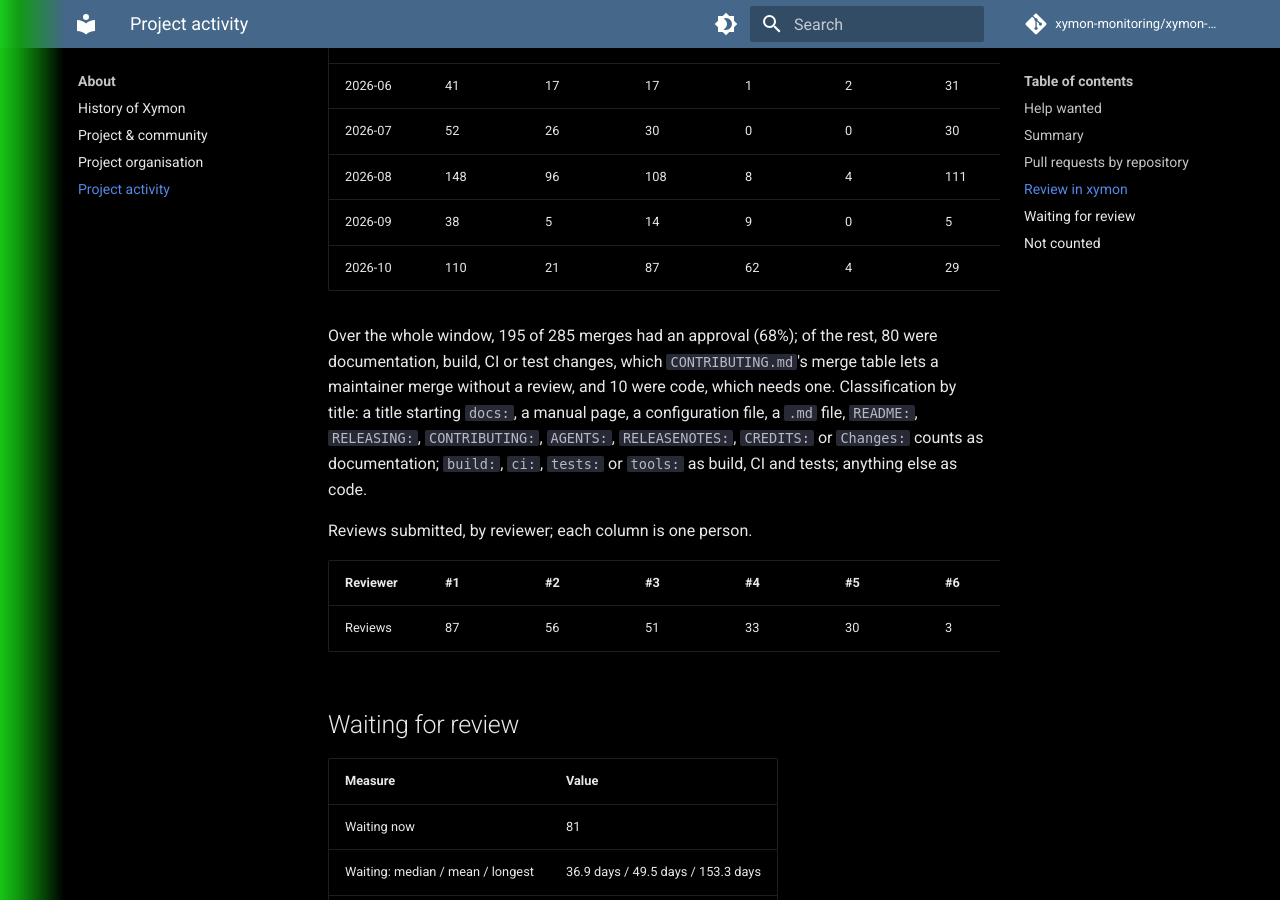
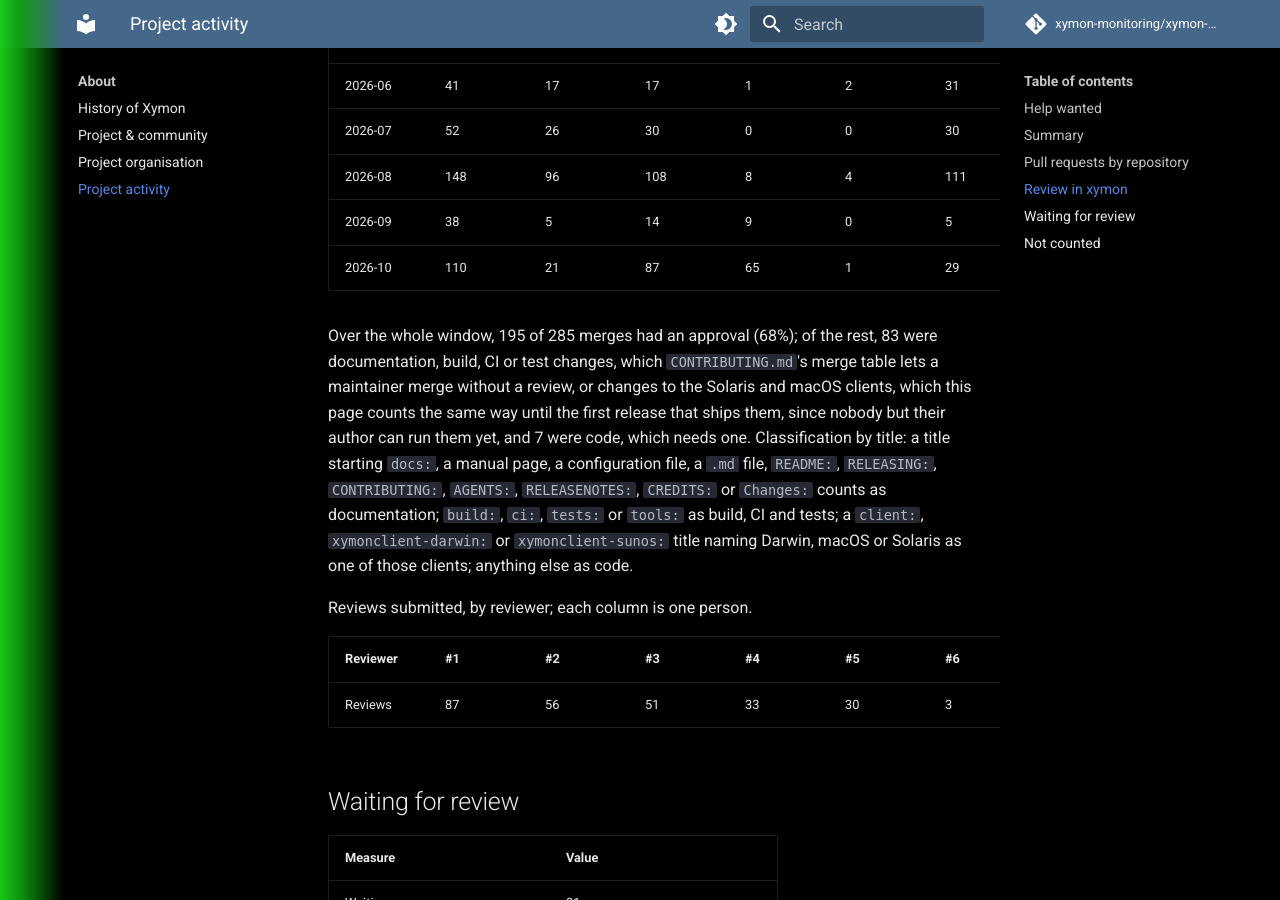
Before and after one commit to xymon-monitoring/xymon-wiki, an MkDocs documentation site: the page built from docs/about/project-activity.md, in a window 1280 px wide and 900 px high, scrolled down 3961 px. Built offline with MkDocs 1.6.1 and Material for MkDocs 9.7.7, drawn with Linux system fonts in a browser that asks for light colours; comment, search, counter and statistics services are not loaded.

Commit message:
about: count the Solaris and macOS client merges as allowed without a review
Until the first release that ships them, nobody but their author can run
the Solaris and macOS clients, so the activity page counts a client title
naming Darwin, macOS or Solaris with the documentation, build, CI and test
changes rather than as code that needed a review. The page says this is
its own allowance, not a project rule.

```diff
--- a/docs/about/project-activity.md
+++ b/docs/about/project-activity.md
@@ -40,7 +40,7 @@ The estimate divides the arrivals by one reviewer's pace; it is a range read fro
 | 🔴 | Does review keep up with what arrives? (`xymon`, last four whole months) | 279 became ready · 144 approved (52%) | ≥ 90% approved | < 60% |
 | 🔴 | Ready pull requests waiting more than 30 days | 41 of 81 waiting | ≤ 5 | > 20 |
 | 🟡 | People doing 80% of the reviews | 4 (busiest: 33% of all reviews) | ≥ 6 | ≤ 3 |
-| 🔴 | Code merged in `xymon` without an approval since the review rule (2026-09-13) | 4 | 0 | ≥ 1 |
+| 🔴 | Code merged in `xymon` without an approval since the review rule (2026-09-13) | 1 | 0 | ≥ 1 |
 | 🟡 | New pull request authors in the last three months | 2 (of 6 authors) | ≥ 3 | 0 |
 
 The thresholds are this page's own, chosen to make a change visible; they are not project rules.
@@ -85,9 +85,9 @@ xychart-beta
 | 2026-07 | 52 | 26 | 30 | 0 | 0 | 30 | 5 |
 | 2026-08 | 148 | 96 | 108 | 8 | 4 | 111 | 4 |
 | 2026-09 | 38 | 5 | 14 | 9 | 0 | 5 | 4 |
-| 2026-10 | 110 | 21 | 87 | 62 | 4 | 29 | 3 |
+| 2026-10 | 110 | 21 | 87 | 65 | 1 | 29 | 3 |
 
-Over the whole window, 195 of 285 merges had an approval (68%); of the rest, 80 were documentation, build, CI or test changes, which `CONTRIBUTING.md`'s merge table lets a maintainer merge without a review, and 10 were code, which needs one. Classification by title: a title starting `docs:`, a manual page, a configuration file, a `.md` file, `README:`, `RELEASING:`, `CONTRIBUTING:`, `AGENTS:`, `RELEASENOTES:`, `CREDITS:` or `Changes:` counts as documentation; `build:`, `ci:`, `tests:` or `tools:` as build, CI and tests; anything else as code.
+Over the whole window, 195 of 285 merges had an approval (68%); of the rest, 83 were documentation, build, CI or test changes, which `CONTRIBUTING.md`'s merge table lets a maintainer merge without a review, or changes to the Solaris and macOS clients, which this page counts the same way until the first release that ships them, since nobody but their author can run them yet, and 7 were code, which needs one. Classification by title: a title starting `docs:`, a manual page, a configuration file, a `.md` file, `README:`, `RELEASING:`, `CONTRIBUTING:`, `AGENTS:`, `RELEASENOTES:`, `CREDITS:` or `Changes:` counts as documentation; `build:`, `ci:`, `tests:` or `tools:` as build, CI and tests; a `client:`, `xymonclient-darwin:` or `xymonclient-sunos:` title naming Darwin, macOS or Solaris as one of those clients; anything else as code.
 
 Reviews submitted, by reviewer; each column is one person.
 
```
Also changed, not shown: 1 other file.
